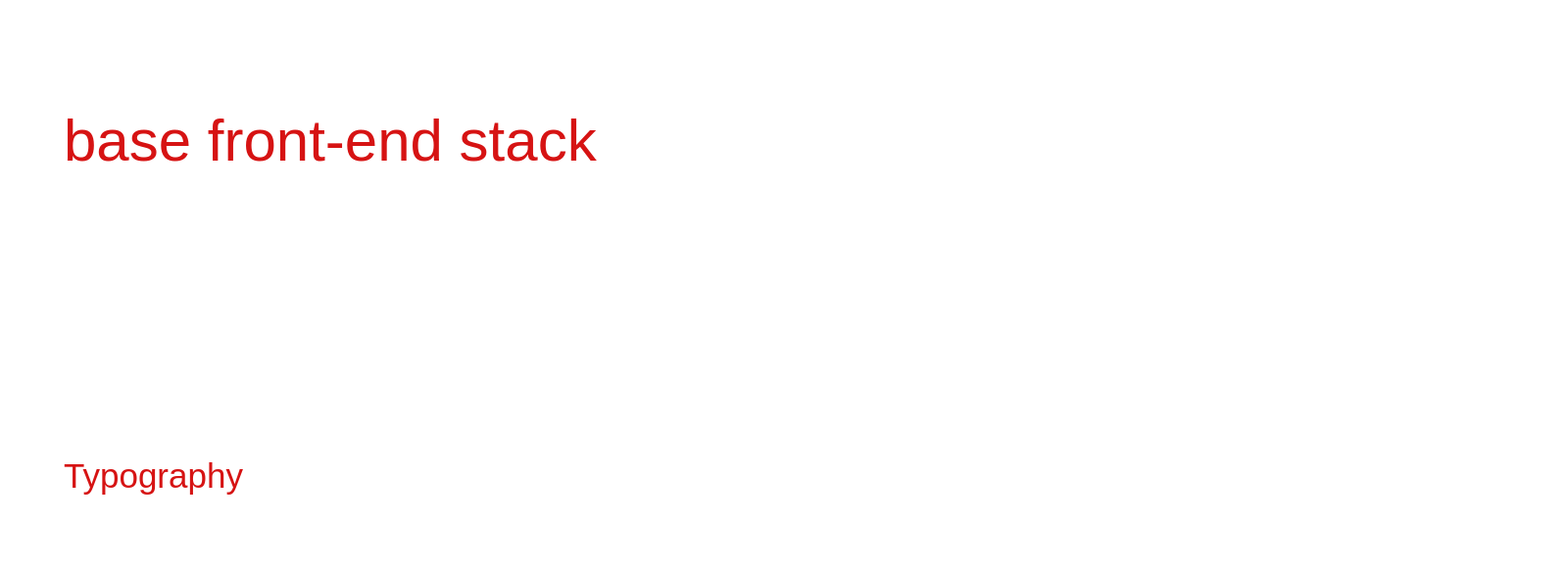
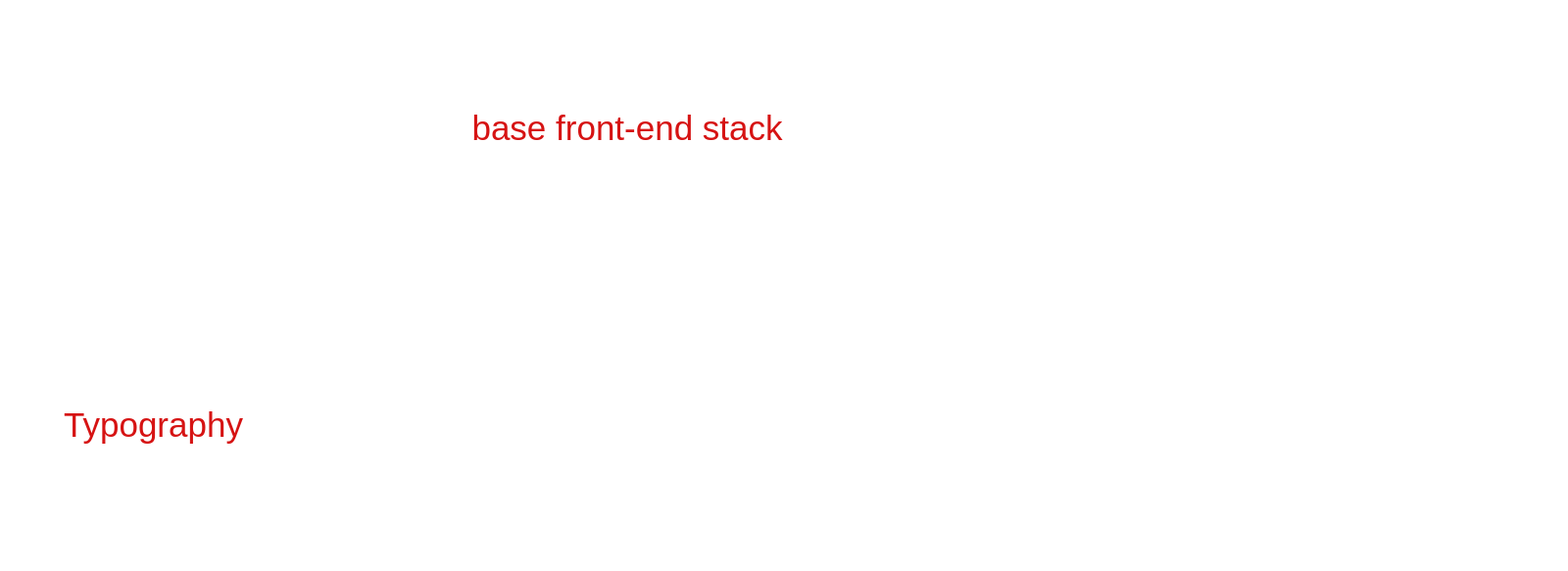
Before and after one commit to euphroshub/minimalist-stack, a website: page index.html in a window 1280 px wide. Shown: the part 173-756 px from the top of the page at 98% size, 1600 px wide, since content can reach past the window. Drawn offline with nearby package versions, Linux system fonts and the light colour scheme; files that its build step writes are made by us from their sources; files whose address does not match are found by name.

Commit message:
fix typo

```diff
--- a/app/scss/base/base.scss
+++ b/app/scss/base/base.scss
@@ -255,6 +255,9 @@ hr {
 // **---------------------------------------------------**
 //  Utilities
 // -------------------------------------------------------
+.Text--center {
+    text-align: center;
+}
 
 // **---------------------------------------------------**
 //  For customer / CMS entered content
--- a/app/scss/base/navigation.scss
+++ b/app/scss/base/navigation.scss
@@ -3,6 +3,7 @@
 // -------------------------------------------------------
 
 .c-Nav {
+    overflow-x: hidden;
 
     &__wrapper {
         display: flex;
--- a/index.html
+++ b/index.html
@@ -58,7 +58,7 @@
 
         <header class="c-mainHeader Spacing--responsive">
             <div class="container Text--center">
-                <h1>base front-end stack</h1>
+                <h1 class="h3">base front-end stack</h1>
             </div>
         </header>
 
```
